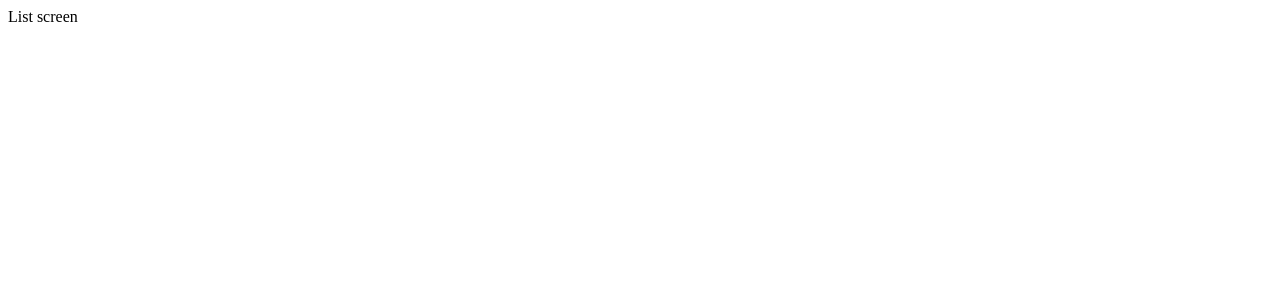
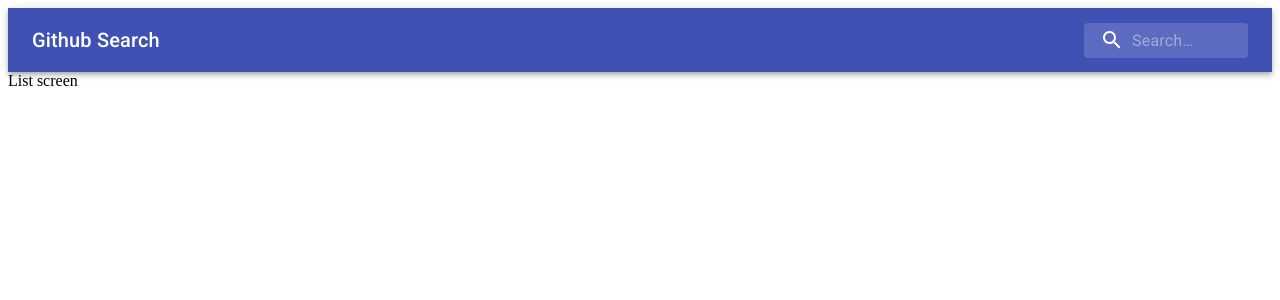
Before and after one commit to jponc/github-react, a React (Create React App) app: page /#/ in a window 1280 px wide. Shown: the top 300 px of the page. Built offline with nearby package versions, Linux system fonts and the light colour scheme.

Commit message:
Added SearchAppBar as a controlled component

```diff
--- /dev/null
+++ b/src/components/AppLayout/AppLayout.tsx
@@ -0,0 +1,15 @@
+import React from "react";
+import { SearchAppBar } from "../SearchAppBar"
+
+export const AppLayout: React.FC = ({ children }) => {
+  const searchOnChangeHandler = (newQuery: string) => {
+    console.log(newQuery)
+  }
+
+  return (
+    <div>
+      <SearchAppBar onChange={searchOnChangeHandler} defaultValue={""}/>
+      {children}
+    </div>
+  )
+}
--- /dev/null
+++ b/src/components/AppLayout/index.tsx
@@ -0,0 +1 @@
+export { AppLayout } from "./AppLayout";
--- /dev/null
+++ b/src/components/SearchAppBar/SearchAppBar.tsx
@@ -0,0 +1,98 @@
+import React from 'react';
+import AppBar from '@material-ui/core/AppBar';
+import Toolbar from '@material-ui/core/Toolbar';
+import Typography from '@material-ui/core/Typography';
+import InputBase from '@material-ui/core/InputBase';
+import { fade, makeStyles } from '@material-ui/core/styles';
+import SearchIcon from '@material-ui/icons/Search';
+
+const useStyles = makeStyles((theme) => ({
+  root: {
+    flexGrow: 1,
+  },
+  menuButton: {
+    marginRight: theme.spacing(2),
+  },
+  title: {
+    flexGrow: 1,
+    display: 'none',
+    [theme.breakpoints.up('sm')]: {
+      display: 'block',
+    },
+  },
+  search: {
+    position: 'relative',
+    borderRadius: theme.shape.borderRadius,
+    backgroundColor: fade(theme.palette.common.white, 0.15),
+    '&:hover': {
+      backgroundColor: fade(theme.palette.common.white, 0.25),
+    },
+    marginLeft: 0,
+    width: '100%',
+    [theme.breakpoints.up('sm')]: {
+      marginLeft: theme.spacing(1),
+      width: 'auto',
+    },
+  },
+  searchIcon: {
+    padding: theme.spacing(0, 2),
+    height: '100%',
+    position: 'absolute',
+    pointerEvents: 'none',
+    display: 'flex',
+    alignItems: 'center',
+    justifyContent: 'center',
+  },
+  inputRoot: {
+    color: 'inherit',
+  },
+  inputInput: {
+    padding: theme.spacing(1, 1, 1, 0),
+    // vertical padding + font size from searchIcon
+    paddingLeft: `calc(1em + ${theme.spacing(4)}px)`,
+    transition: theme.transitions.create('width'),
+    width: '100%',
+    [theme.breakpoints.up('sm')]: {
+      width: '12ch',
+      '&:focus': {
+        width: '20ch',
+      },
+    },
+  },
+}));
+
+type SearchAppBarProps = {
+  defaultValue: string
+  onChange: (newQuery: string) => void
+}
+
+export const SearchAppBar: React.FC<SearchAppBarProps> = ({ defaultValue, onChange }) => {
+  const classes = useStyles();
+
+  return (
+    <div className={classes.root}>
+      <AppBar position="static">
+        <Toolbar>
+          <Typography className={classes.title} variant="h6" noWrap>
+            Github Search
+          </Typography>
+          <div className={classes.search}>
+            <div className={classes.searchIcon}>
+              <SearchIcon />
+            </div>
+            <InputBase
+              placeholder="Search…"
+              classes={{
+                root: classes.inputRoot,
+                input: classes.inputInput,
+              }}
+              inputProps={{ 'aria-label': 'search' }}
+              defaultValue={defaultValue}
+              onChange={(e) => onChange(e.target.value)}
+            />
+          </div>
+        </Toolbar>
+      </AppBar>
+    </div>
+  );
+}
--- /dev/null
+++ b/src/components/SearchAppBar/index.tsx
@@ -0,0 +1 @@
+export { SearchAppBar } from "./SearchAppBar";
--- a/src/screens/ListScreen/ListScreen.tsx
+++ b/src/screens/ListScreen/ListScreen.tsx
@@ -1,3 +1,8 @@
 import React from "react";
+import { AppLayout } from "../../components/AppLayout"
 
-export const ListScreen = () => <div>List screen</div>
+export const ListScreen = () => (
+  <AppLayout>
+    <div>List screen</div>
+  </AppLayout>
+)
```
Also changed, not shown: src/context/AppState.tsx (deleted), 1 other file (tests, documents, lock files or other folders).
